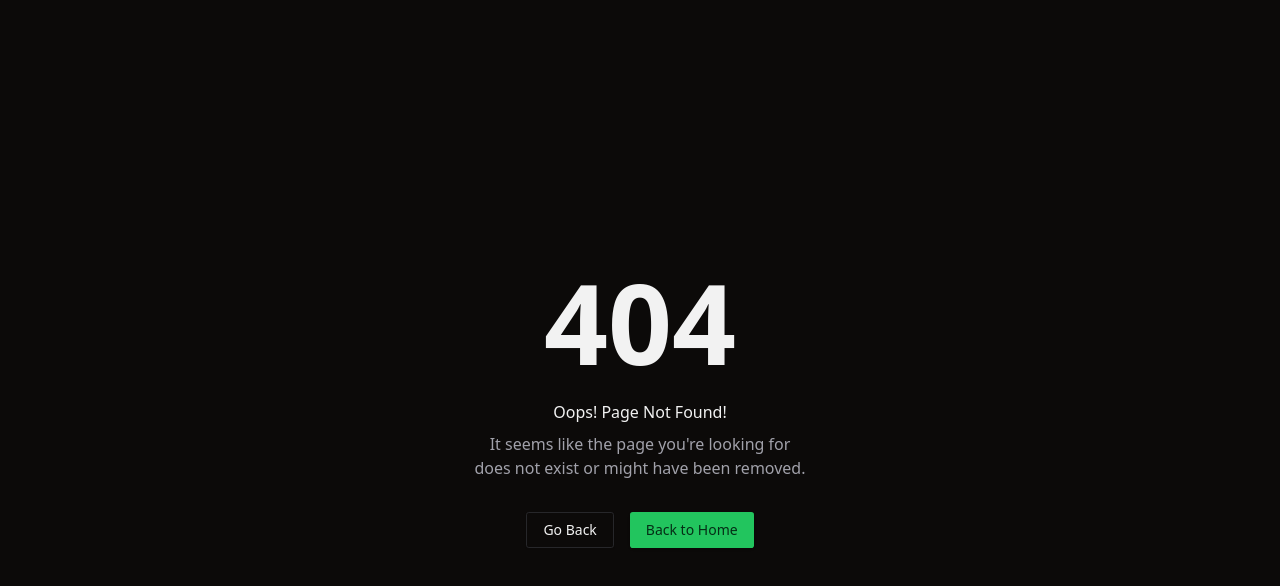
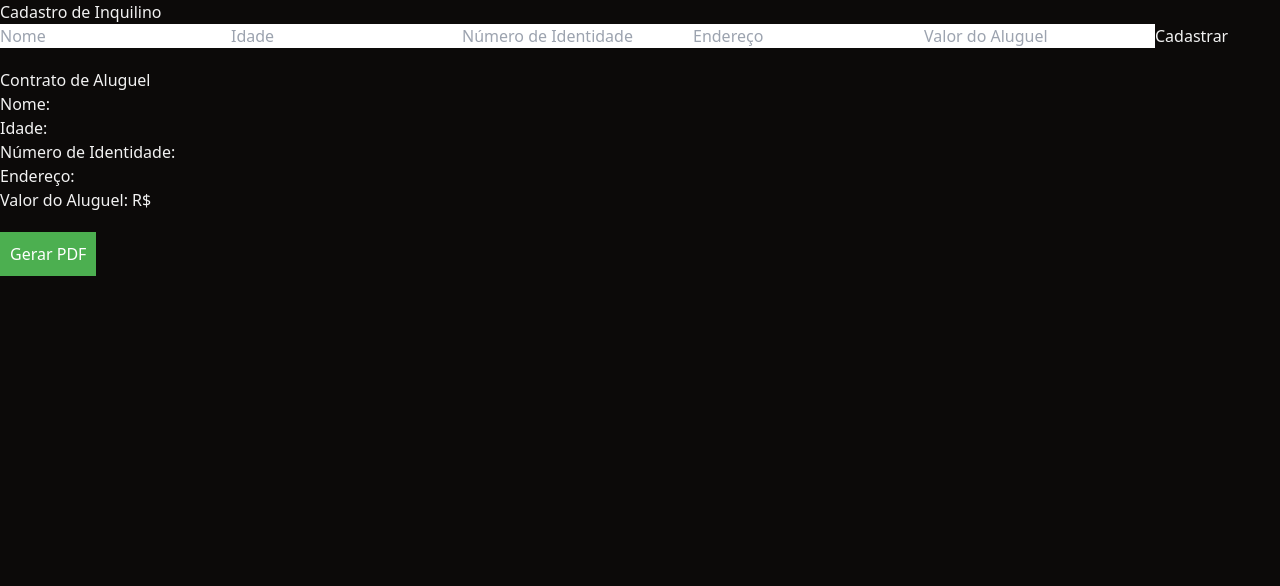
Before and after one commit to jieff/dashboard, a React (Vite) app: page /tenant-registration in a window 1280 px wide. Before the commit this address had no page. Shown: the top 586 px of the page. Built offline with nearby package versions, Linux system fonts and the light colour scheme.

Commit message:
update for build

```diff
--- a/package.json
+++ b/package.json
@@ -29,12 +29,16 @@
     "@radix-ui/react-tabs": "^1.0.4",
     "@radix-ui/react-toast": "^1.1.5",
     "@radix-ui/react-tooltip": "^1.0.7",
+    "@react-pdf/renderer": "^4.0.0",
     "@tabler/icons-react": "^3.2.0",
     "@tanstack/react-table": "^8.16.0",
     "class-variance-authority": "^0.7.0",
     "clsx": "^2.1.0",
     "cmdk": "^0.2.1",
+    "date-fns": "^4.1.0",
     "dayjs": "^1.11.10",
+    "html2canvas": "^1.4.1",
+    "jspdf": "^2.5.2",
     "react": "^18.2.0",
     "react-day-picker": "^8.10.1",
     "react-dom": "^18.2.0",
--- a/src/components/AuthContext.tsx
+++ b/src/components/AuthContext.tsx
@@ -1,5 +1,5 @@
 // AuthContext.tsx
-import React, { createContext, useContext, useState, ReactNode } from 'react';
+import { createContext, useContext, useState, ReactNode } from 'react';
 
 interface AuthContextProps {
   isAuthenticated: boolean;
@@ -13,7 +13,7 @@ interface AuthContextProps {
 
 const AuthContext = createContext<AuthContextProps | undefined>(undefined);
 
-export const AuthProvider = ({ children }: { children: ReactNode }) => {
+export const AuthProvider: React.FC<{ children: ReactNode }> = ({ children }) => {
   const [isAuthenticated, setIsAuthenticated] = useState(false);
   const [user, setUser] = useState<{ email: string; name: string } | null>(null);
 
--- a/src/components/nav.tsx
+++ b/src/components/nav.tsx
@@ -11,23 +11,23 @@ import useCheckActiveNav from '@/hooks/use-check-active-nav';
 import { SideLink } from '@/data/sidelinks';
 
 interface NavProps {
+  id?: string; // Propriedade id adicionada
   isCollapsed: boolean;
   links: SideLink[];
   closeNav: () => void;
+  className?: string;
 }
 
-export default function Nav({ links, isCollapsed, closeNav }: NavProps) {
+export default function Nav({ links, isCollapsed, closeNav, id }: NavProps) {
   const renderLink = ({ sub, ...rest }: SideLink) => {
     const key = `${rest.title}-${rest.href}`;
 
     if (isCollapsed && sub) {
-      return (
-        <NavLinkIconDropdown {...rest} sub={sub} key={key} closeNav={closeNav} />
-      );
+      return <NavLinkIconDropdown {...rest} sub={sub} key={key} />;
     }
 
     if (isCollapsed) {
-      return <NavLinkIcon {...rest} key={key} closeNav={closeNav} />;
+      return <NavLinkIcon {...rest} key={key} />;
     }
 
     if (sub) {
@@ -39,6 +39,7 @@ export default function Nav({ links, isCollapsed, closeNav }: NavProps) {
 
   return (
     <div
+      id={id} // Usando o id se for passado
       data-collapsed={isCollapsed}
       className={cn(
         'group border-b bg-background py-2 transition-[max-height,padding] duration-500 data-[collapsed=true]:py-2 md:border-none'
@@ -52,7 +53,7 @@ export default function Nav({ links, isCollapsed, closeNav }: NavProps) {
 }
 
 interface NavLinkProps extends SideLink {
-  closeNav: () => void;
+  closeNav?: () => void;
 }
 
 function NavLink({ title, icon, label, href, closeNav }: NavLinkProps) {
@@ -60,7 +61,7 @@ function NavLink({ title, icon, label, href, closeNav }: NavLinkProps) {
   return (
     <Link
       to={`/dashboard${href}`} // Certifique-se de usar o caminho completo aqui
-      onClick={closeNav}
+      onClick={closeNav} // Chama a função closeNav
       className={cn(
         buttonVariants({
           variant: checkActiveNav(href) ? 'secondary' : 'ghost',
@@ -117,7 +118,7 @@ function NavLinkDropdown({ title, icon, label, sub, closeNav }: NavLinkProps) {
   );
 }
 
-function NavLinkIcon({ title, icon, href }: NavLinkProps) {
+function NavLinkIcon({ title, icon, href }: Omit<NavLinkProps, 'closeNav'>) {
   const { checkActiveNav } = useCheckActiveNav();
   return (
     <Link
@@ -136,7 +137,7 @@ function NavLinkIcon({ title, icon, href }: NavLinkProps) {
   );
 }
 
-function NavLinkIconDropdown({ title, icon, sub }: NavLinkProps) {
+function NavLinkIconDropdown({ title, icon, sub }: Omit<NavLinkProps, 'closeNav'>) {
   const { checkActiveNav } = useCheckActiveNav();
   const isChildActive = !!sub?.find((s) => checkActiveNav(s.href));
 
@@ -158,7 +159,7 @@ function NavLinkIconDropdown({ title, icon, sub }: NavLinkProps) {
         <ul>
           {sub!.map((sublink) => (
             <li key={sublink.title} className='my-1 ml-8'>
-              <NavLink {...sublink} closeNav={closeNav} />
+              <NavLink {...sublink} />
             </li>
           ))}
         </ul>
--- /dev/null
+++ b/src/components/registrations/TenantRegistration.tsx
@@ -0,0 +1,114 @@
+import React, { useState } from 'react';
+import jsPDF from 'jspdf';
+import html2canvas from 'html2canvas';
+
+const TenantRegistration: React.FC = () => {
+  const [tenantData, setTenantData] = useState({
+    name: '',
+    age: '',
+    idNumber: '',
+    address: '',
+    rentalAmount: '',
+  });
+
+  const handleChange = (e: React.ChangeEvent<HTMLInputElement>) => {
+    const { name, value } = e.target;
+    setTenantData({ ...tenantData, [name]: value });
+  };
+
+  const handleSubmit = (e: React.FormEvent) => {
+    e.preventDefault();
+    // Lógica de envio dos dados para um backend, se necessário
+  };
+
+  const generatePDF = () => {
+    const doc = new jsPDF();
+    const element = document.getElementById('pdf-content');
+    if (element) {
+      html2canvas(element).then((canvas) => {
+        const imgData = canvas.toDataURL('image/png');
+        const imgWidth = 210; // Largura A4
+        const pageHeight = 295; // Altura A4
+        const imgHeight = (canvas.height * imgWidth) / canvas.width;
+        let heightLeft = imgHeight;
+        let position = 0;
+
+        doc.addImage(imgData, 'PNG', 0, position, imgWidth, imgHeight);
+        heightLeft -= pageHeight;
+
+        while (heightLeft >= 0) {
+          position = heightLeft - imgHeight;
+          doc.addPage();
+          doc.addImage(imgData, 'PNG', 0, position, imgWidth, imgHeight);
+          heightLeft -= pageHeight;
+        }
+
+        doc.save('contrato-aluguel.pdf');
+      });
+    }
+  };
+
+  return (
+    <div>
+      <h2>Cadastro de Inquilino</h2>
+      <form onSubmit={handleSubmit}>
+        <input
+          type="text"
+          name="name"
+          placeholder="Nome"
+          value={tenantData.name}
+          onChange={handleChange}
+          required
+        />
+        <input
+          type="number"
+          name="age"
+          placeholder="Idade"
+          value={tenantData.age}
+          onChange={handleChange}
+          required
+        />
+        <input
+          type="text"
+          name="idNumber"
+          placeholder="Número de Identidade"
+          value={tenantData.idNumber}
+          onChange={handleChange}
+          required
+        />
+        <input
+          type="text"
+          name="address"
+          placeholder="Endereço"
+          value={tenantData.address}
+          onChange={handleChange}
+          required
+        />
+        <input
+          type="number"
+          name="rentalAmount"
+          placeholder="Valor do Aluguel"
+          value={tenantData.rentalAmount}
+          onChange={handleChange}
+          required
+        />
+        <button type="submit">Cadastrar</button>
+      </form>
+
+      <div id="pdf-content" style={{ marginTop: '20px' }}>
+        <h3>Contrato de Aluguel</h3>
+        <p>Nome: {tenantData.name}</p>
+        <p>Idade: {tenantData.age}</p>
+        <p>Número de Identidade: {tenantData.idNumber}</p>
+        <p>Endereço: {tenantData.address}</p>
+        <p>Valor do Aluguel: R$ {tenantData.rentalAmount}</p>
+      </div>
+
+      <button onClick={generatePDF} style={{ marginTop: '20px', padding: '10px', backgroundColor: '#4CAF50', color: 'white' }}>
+        Gerar PDF
+      </button>
+    </div>
+  );
+};
+
+export default TenantRegistration;
--- a/src/components/sidelinks.tsx
+++ b/src/components/sidelinks.tsx
@@ -38,6 +38,18 @@ export const sidelinks: SideLink[] = [
     title: 'Visão Geral',
     label: '',
     href: '/dashboard',
+    icon: <IconLayoutDashboard size={18} />,
+  },
+  {
+    title: 'Home',
+    label: '',
+    href: '/',
+    icon: <IconLayoutDashboard size={18} />,
+  },
+  {
+    title: 'About',
+    label: '',
+    href: '/about',
     icon: <IconLayoutDashboard size={18} />,
   },
   {
--- a/src/components/user-nav.tsx
+++ b/src/components/user-nav.tsx
@@ -1,4 +1,4 @@
-import React from 'react';
+//import React from 'react';
 import {
   DropdownMenu,
   DropdownMenuContent,
@@ -6,7 +6,7 @@ import {
   DropdownMenuItem,
   DropdownMenuLabel,
   DropdownMenuSeparator,
-  DropdownMenuShortcut,
+  //DropdownMenuShortcut,
   DropdownMenuTrigger,
 } from '@/components/ui/dropdown-menu';
 import { Button } from '@/components/custom/button';
--- a/src/data.tsx
+++ b/src/data.tsx
@@ -1,7 +1,7 @@
 // data.tsx
 
 export const userData = {
-  username: 'admin@skillfy.com.br',
+  username: 'jieff.cavalcanti@gmail.com',
   password: '12345678',
   name:'Jieff Cavalcanti'
 };
--- /dev/null
+++ b/src/mock/mockGenerateContract.tsx
@@ -0,0 +1,112 @@
+import { useState } from 'react';
+
+// Função mock para simular o backend que gera o PDF
+const mockGenerateContract = async (tenantData: any) => {
+  return new Promise<Blob>((resolve) => {
+    // Simulando um atraso do servidor
+    setTimeout(() => {
+      // Criar um mock de um arquivo PDF como Blob
+      const pdfContent = `
+        CONTRATO DE LOCAÇÃO RESIDENCIAL
+
+        Inquilino: ${tenantData.name}
+        CPF: ${tenantData.cpf}
+        Endereço do Imóvel: ${tenantData.address}
+        Período de Locação: ${tenantData.rentalPeriod}
+        Valor do Aluguel: R$ ${tenantData.rentAmount}
+      `;
+
+      const blob = new Blob([pdfContent], { type: 'application/pdf' });
+      resolve(blob);
+    }, 1000); // Simula 1 segundo de tempo de resposta
+  });
+};
+
+const TenantForm = () => {
+  const [tenantData, setTenantData] = useState({
+    name: '',
+    cpf: '',
+    address: '',
+    rentalPeriod: '',
+    rentAmount: '',
+  });
+
+  const handleChange = (e: React.ChangeEvent<HTMLInputElement>) => {
+    const { name, value } = e.target;
+    setTenantData({ ...tenantData, [name]: value });
+  };
+
+  const handleSubmit = async (e: React.FormEvent) => {
+    e.preventDefault();
+
+    // Usa a função mock para simular a geração do contrato
+    const blob = await mockGenerateContract(tenantData);
+
+    // Download do arquivo gerado (simulado como PDF)
+    const url = window.URL.createObjectURL(blob);
+    const a = document.createElement('a');
+    a.href = url;
+    a.download = 'Contrato_Residencial_Mock.pdf';
+    document.body.appendChild(a);
+    a.click();
+    a.remove();
+  };
+
+  return (
+    <form onSubmit={handleSubmit}>
+      <div>
+        <label>Nome do Inquilino:</label>
+        <input
+          type="text"
+          name="name"
+          value={tenantData.name}
+          onChange={handleChange}
+          required
+        />
+      </div>
+      <div>
+        <label>CPF:</label>
+        <input
+          type="text"
+          name="cpf"
+          value={tenantData.cpf}
+          onChange={handleChange}
+          required
+        />
+      </div>
+      <div>
+        <label>Endereço do Imóvel:</label>
+        <input
+          type="text"
+          name="address"
+          value={tenantData.address}
+          onChange={handleChange}
+          required
+        />
+      </div>
+      <div>
+        <label>Período de Locação:</label>
+        <input
+          type="text"
+          name="rentalPeriod"
+          value={tenantData.rentalPeriod}
+          onChange={handleChange}
+          required
+        />
+      </div>
+      <div>
+        <label>Valor do Aluguel:</label>
+        <input
+          type="number"
+          name="rentAmount"
+          value={tenantData.rentAmount}
+          onChange={handleChange}
+          required
+        />
+      </div>
+      <button type="submit">Gerar Contrato (Mock)</button>
+    </form>
+  );
+};
+
+export default TenantForm;
--- a/src/pages/auth/components/AuthContext.tsx
+++ b/src/pages/auth/components/AuthContext.tsx
@@ -1,5 +1,5 @@
 // AuthContext.tsx
-import React, { createContext, useContext, useState, ReactNode } from 'react';
+import { createContext, useContext, useState, ReactNode } from 'react';
 
 interface AuthContextProps {
   isAuthenticated: boolean;
--- a/src/router.tsx
+++ b/src/router.tsx
@@ -5,11 +5,12 @@ import MaintenanceError from './pages/errors/maintenance-error';
 import PrivateRoute from './pages/auth/components/PrivateRoute';
 
 const router = createBrowserRouter([
-  // Redireciona a rota inicial para sign-in-2
+  // Redireciona a rota inicial para sign-in
   {
     path: '/',
     loader: () => redirect('/sign-in'),
   },
+
   // Rotas de autenticação
   {
     path: '/sign-in-1',
@@ -41,7 +42,16 @@ const router = createBrowserRouter([
       Component: (await import('./pages/auth/otp')).default,
     }),
   },
-  // Rotas protegidas
+
+  // Rota desprotegida para testes de TenantRegistration
+  {
+    path: '/tenant-registration',
+    lazy: async () => ({
+      Component: (await import('@/components/registrations/TenantRegistration')).default,
+    }),
+  },
+
+  // Rotas protegidas (dashboard)
   {
     path: '/dashboard',
     element: <PrivateRoute />,
@@ -146,10 +156,12 @@ const router = createBrowserRouter([
       },
     ],
   },
+
   // Rotas de erro
   { path: '/500', Component: GeneralError },
   { path: '/404', Component: NotFoundError },
   { path: '/503', Component: MaintenanceError },
+
   // Rota fallback 404
   { path: '*', Component: NotFoundError },
 ]);
```
Also changed, not shown: src/data/sidelinks.tsx (+17 -17 lines), src/components/sidebar.tsx (line endings or trailing spaces), 1 other file (tests, documents, lock files or other folders).
